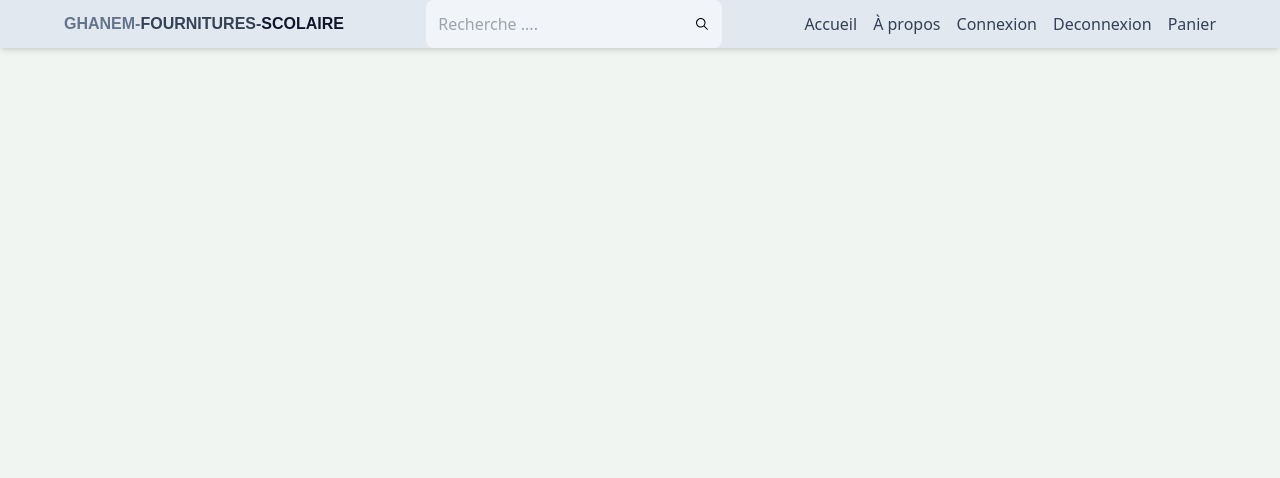
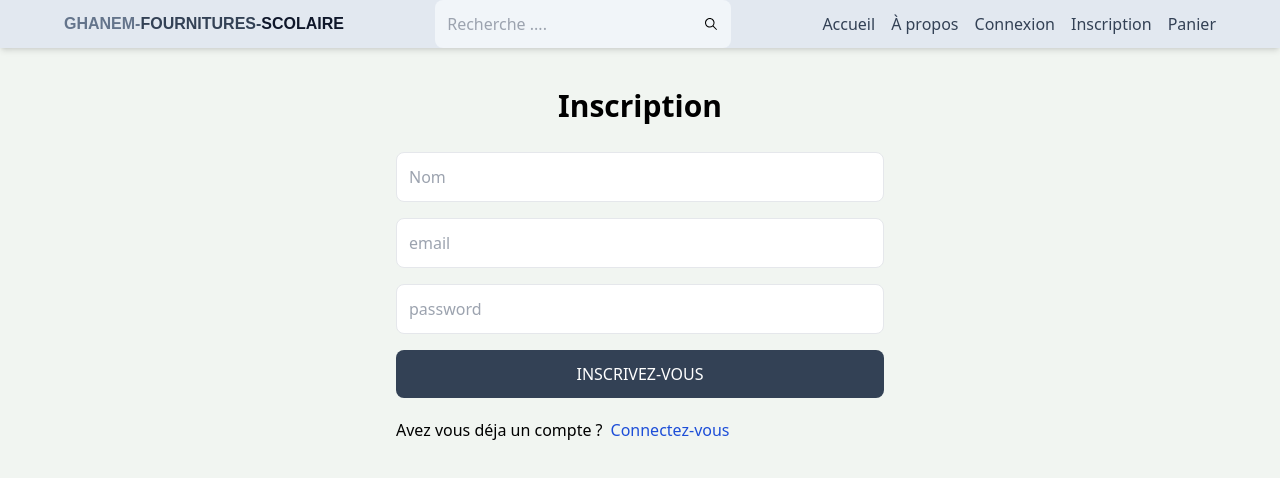
Before and after one commit to amel252/Projet-farid-fourniture, a React (Vite) app in the folder front-end/: page /inscription in a window 1280 px wide. Shown: the top 478 px of the page. Built offline with nearby package versions, Linux system fonts and the light colour scheme; a web font is replaced by a local one.

Commit message:
Création formulaire d'inscription sur page Inscription.jsx

```diff
--- a/front-end/src/App.jsx
+++ b/front-end/src/App.jsx
@@ -3,7 +3,7 @@ import { BrowserRouter, Routes, Route } from "react-router-dom";
 import Acceuil from "./pages/Acceuil";
 import Apropos from "./pages/Apropos";
 import Connexion from "./pages/Connexion";
-import Deconnexion from "./pages/Deconnexion";
+import Inscription from "./pages/Inscription";
 import Panier from "./pages/Panier";
 
 import Header from "./components/Header";
@@ -16,7 +16,7 @@ function App() {
                 <Route path="/" element={<Acceuil />} />
                 <Route path="/apropos" element={<Apropos />} />
                 <Route path="/connexion" element={<Connexion />} />
-                <Route path="/deconnexion" element={<Deconnexion />} />
+                <Route path="/inscription" element={<Inscription />} />
                 <Route path="/panier" element={<Panier />} />
             </Routes>
         </BrowserRouter>
--- a/front-end/src/components/Header.jsx
+++ b/front-end/src/components/Header.jsx
@@ -34,7 +34,7 @@ export default function Header() {
                         <Link to="/connexion">Connexion</Link>
                     </li>
                     <li className="hidden sm:inline text-slate-700 hover:underline">
-                        <Link to="/deconnexion">Deconnexion</Link>
+                        <Link to="/inscription">Inscription</Link>
                     </li>
                     <li className="hidden sm:inline text-slate-700 hover:underline">
                         <Link to="/panier">Panier</Link>
--- a/front-end/src/pages/Deconnexion.jsx
+++ /dev/null
@@ -1,4 +0,0 @@
-function deconnexion() {
-    return <div> deconnexion</div>;
-}
-export default deconnexion;
--- /dev/null
+++ b/front-end/src/pages/Inscription.jsx
@@ -0,0 +1,40 @@
+import { Link } from "react-router-dom";
+export default function Inscription() {
+    return (
+        <div className="p-3 max-w-lg mx-auto">
+            <h1 className="text-3xl text-center font-semibold my-7">
+                Inscription
+            </h1>
+            <form className="flex flex-col gap-4">
+                <input
+                    type="text"
+                    className="border p-3 rounded-lg"
+                    placeholder="Nom"
+                    // on doit faire attention nomination sur le back doit etre la meme ici
+                    id="username"
+                />
+                <input
+                    type="text"
+                    className="border p-3 rounded-lg"
+                    placeholder="email"
+                    id="email"
+                />
+                <input
+                    type="text"
+                    className="border p-3 rounded-lg"
+                    placeholder="password"
+                    id="password"
+                />
+                <button className="bg-slate-700 text-white p-3 rounded-lg uppercase hover:opacity-95 disabled:opacity-80">
+                    Inscrivez-vous
+                </button>
+            </form>
+            <div className="flex gap-2 mt-5">
+                <p>Avez vous déja un compte ?</p>
+                <Link to={"/inscription"}>
+                    <span className="text-blue-700">Connectez-vous</span>
+                </Link>
+            </div>
+        </div>
+    );
+}
```
Also changed, not shown: 2 other files (tests, documents, lock files or other folders).
